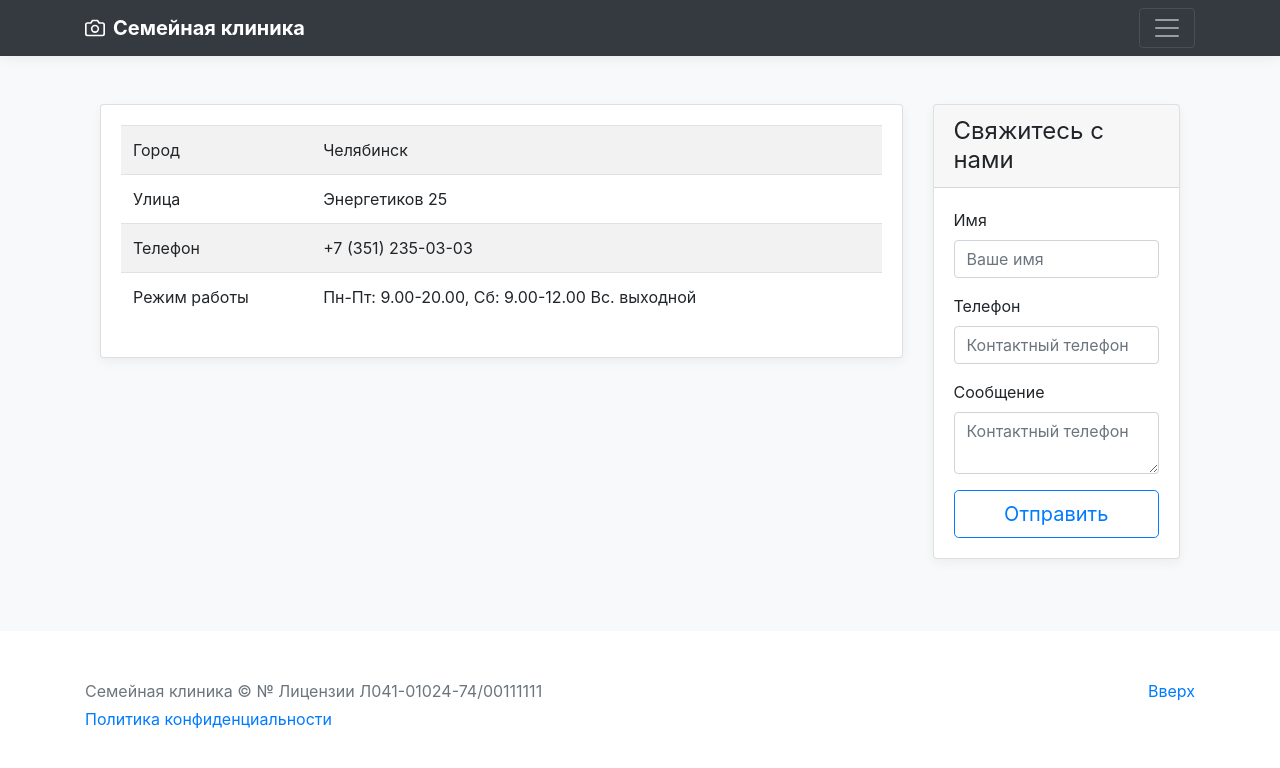
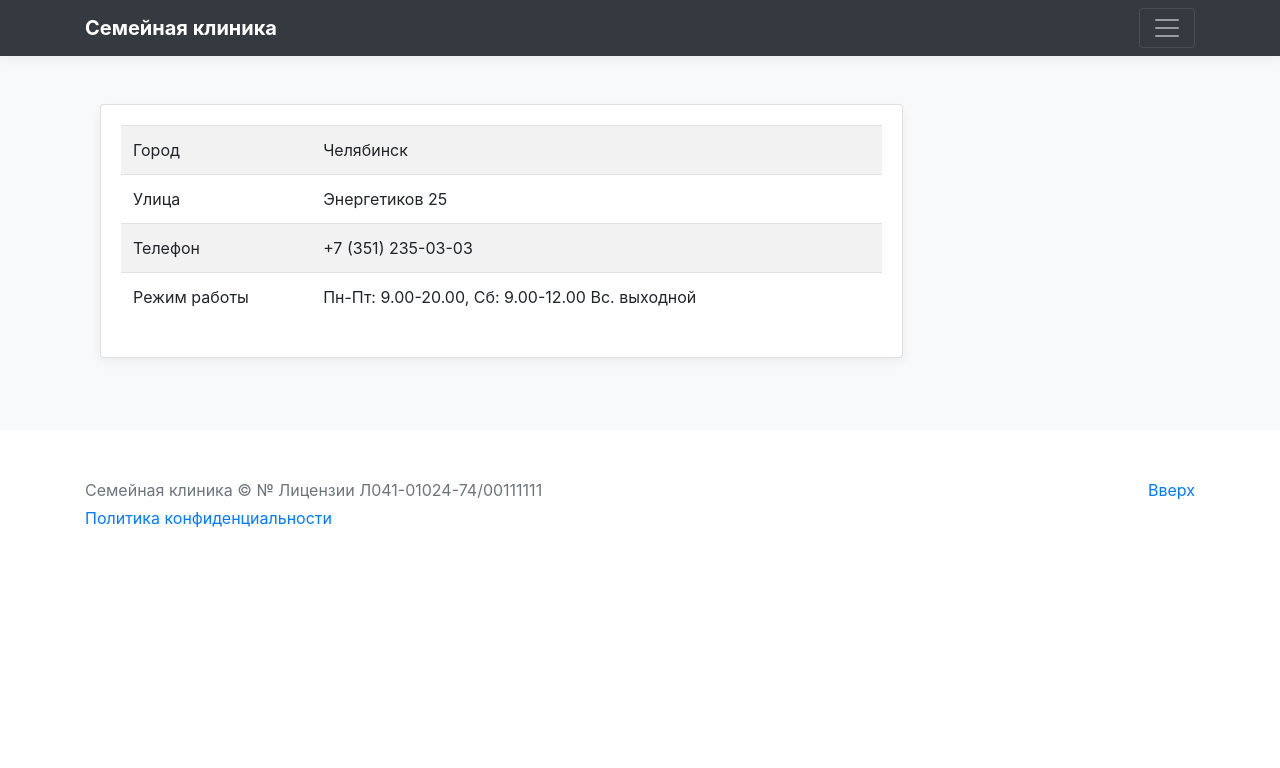
Before and after one commit to TonyShikhovtsev/Medical-company-website, a Django app: template medical_services/templates/medical_services/contacts.html in a window 1280 px wide. Shown: the top 768 px of the page. Run offline with Django 5.2, Linux system fonts and the light colour scheme; the template is opened without the code that fills it, so the values that code supplies are empty; some libraries are stand-ins or nearby versions.

Commit message:
Корректировки

```diff
--- a/medical_services/templates/medical_services/about_us.html
+++ b/medical_services/templates/medical_services/about_us.html
@@ -5,7 +5,7 @@
   <main role="main">
     <section class="jumbotron text-center">
       <div class="container">
-        <h1 class="jumbotron-heading">About us</h1>
+        <h1 class="jumbotron-heading">О нашей Семейной Клинике</h1>
       </div>
     </section>
 
--- a/medical_services/templates/medical_services/base.html
+++ b/medical_services/templates/medical_services/base.html
@@ -68,7 +68,6 @@
       <div class="navbar navbar-dark bg-dark box-shadow">
         <div class="container d-flex justify-content-between">
           <a href="{% url 'medical_services:index' %}" class="navbar-brand d-flex align-items-center">
-              <svg xmlns="http://www.w3.org/2000/svg" width="20" height="20" viewBox="0 0 24 24" fill="none" stroke="currentColor" stroke-width="2" stroke-linecap="round" stroke-linejoin="round" class="mr-2"><path d="M23 19a2 2 0 0 1-2 2H3a2 2 0 0 1-2-2V8a2 2 0 0 1 2-2h4l2-3h6l2 3h4a2 2 0 0 1 2 2z"></path><circle cx="12" cy="13" r="4"></circle></svg>
             <strong>Семейная клиника</strong>
           </a>
           <button class="navbar-toggler" type="button" data-toggle="collapse" data-target="#navbarHeader" aria-controls="navbarHeader" aria-expanded="false" aria-label="Toggle navigation">
--- a/medical_services/templates/medical_services/contacts.html
+++ b/medical_services/templates/medical_services/contacts.html
@@ -27,32 +27,6 @@
                 </div>
             </div>
         </div>
-        <div class="col-lg-3 col-md-6 col-sm-12">
-            <div class="card mb-4 box-shadow">
-                <div class="card-header">
-                    <h4 class="my-0 font-weight-normal">Свяжитесь с нами</h4>
-                </div>
-                <div class="card-body">
-                    <form method="post" action="" class="form-floating">
-                        {% csrf_token %}
-                        <div class="mb-3">
-                            <label for="name">Имя</label>
-                            <input type="text" name="name" class="form-control" id="name" placeholder="Ваше имя" required>
-                        </div>
-                        <div class="mb-3">
-                            <label for="phone">Телефон</label>
-                            <input type="text" name="phone" class="form-control" id="phone" placeholder="Контактный телефон" required>
-                        </div>
-                        <div class="mb-3">
-                            <label for="message">Сообщение</label>
-                            <textarea type="text" name="message" class="form-control" id="message" placeholder="Контактный телефон" required></textarea>
-                        </div>
-                    </form>
-                    <button type="submit" class="btn btn-lg btn-block btn-outline-primary">Отправить</button>
-                </div>
-            </div>
-        </div>
-    </div>
 
 
 {% endblock %}
```
Also changed, not shown: feedback/templates/feedback/feedback.html (+6 -1 lines), medical_services/templates/medical_services/services.html (+6 -1 lines).
